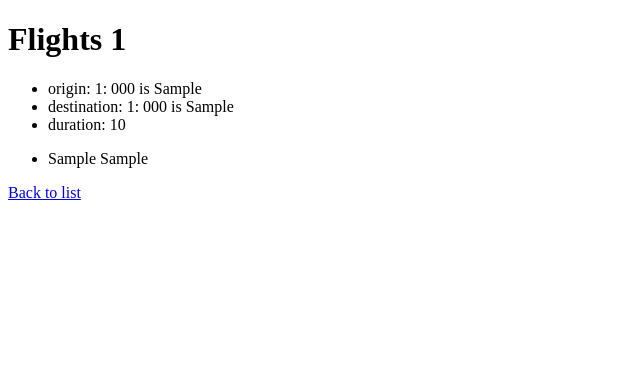
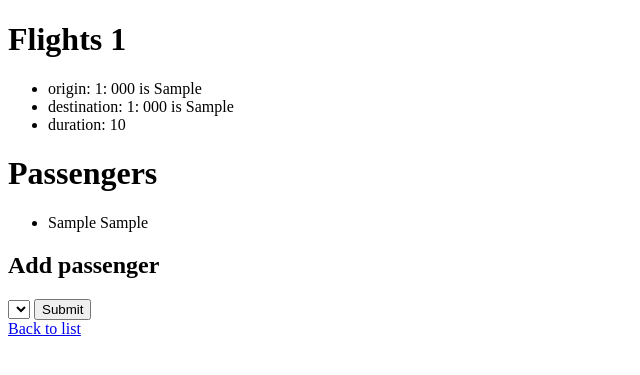
Before and after one commit to 0xdomyz/cs50, a Django app: page /flights/1 in a window 1280 px wide. Shown: the top 375 px of the page, without its empty margins (0-640 px from the left). Run offline with Django 4.2, Linux system fonts and the light colour scheme; tables that the repository leaves empty hold one stand-in row (values such as "Sample post"); lists and menus that the app fills with data are empty.

Commit message:
add codes to finish up airline django example

```diff
--- a/sql/airline/flights/templates/flights/flight.html
+++ b/sql/airline/flights/templates/flights/flight.html
@@ -9,6 +9,8 @@
         <li>duration: {{ flight.duration }}</li>
     </ul>
 
+    <h1>Passengers</h1>
+
     <ul>
         {% for passenger in passengers %}
             <li>{{ passenger }}</li>
@@ -17,6 +19,18 @@
         {% endfor %}
     </ul>
 
+    <h2>Add passenger</h2>
+
+    <form action="{% url 'book' flight.id %}" method="post">
+        {% csrf_token %}
+        <select name="passenger">
+            {% for passenger in non_passengers %}
+                <option value="{{ passenger.id }}"> {{ passenger }}</option>
+            {% endfor %}
+        </select>
+        <input type="submit">
+    </form>
+
     <a href="{% url 'index' %}">Back to list</a>
 
 {% endblock %}
--- a/sql/airline/flights/urls.py
+++ b/sql/airline/flights/urls.py
@@ -3,5 +3,6 @@ from . import views
 
 urlpatterns = [
     path("", views.index, name="index"),
-    path("<int:flight_id>", views.flight, name="flight")
+    path("<int:flight_id>", views.flight, name="flight"),
+    path("<int:flight_id>/book", views.book, name="book")
 ]
--- a/sql/airline/flights/views.py
+++ b/sql/airline/flights/views.py
@@ -1,6 +1,8 @@
+from django.http import HttpResponseRedirect
+from django.urls import reverse
 from django.shortcuts import render
 
-from .models import Flight
+from .models import Flight, Passenger
 
 # Create your views here.
 def index(request):
@@ -12,5 +14,14 @@ def flight(request, flight_id):
     flight = Flight.objects.get(pk=flight_id)
     return render(request, "flights/flight.html", {
         "flight": flight,
-        "passengers": flight.passengers.all()
+        "passengers": flight.passengers.all(),
+        "non_passengers": Passenger.objects.exclude(flights=flight).all()
     })
+
+def book(request, flight_id):
+    if request.method == "POST":
+        print(request.POST["passenger"])
+        flight = Flight.objects.get(pk=flight_id)
+        passenger = Passenger.objects.get(pk=int(request.POST["passenger"]))
+        passenger.flights.add(flight)
+        return HttpResponseRedirect(reverse("flight", args=(flight.id,)))
```
Also changed, not shown: sql/airline/flights/admin.py (+8 -2 lines), 1 other file.
